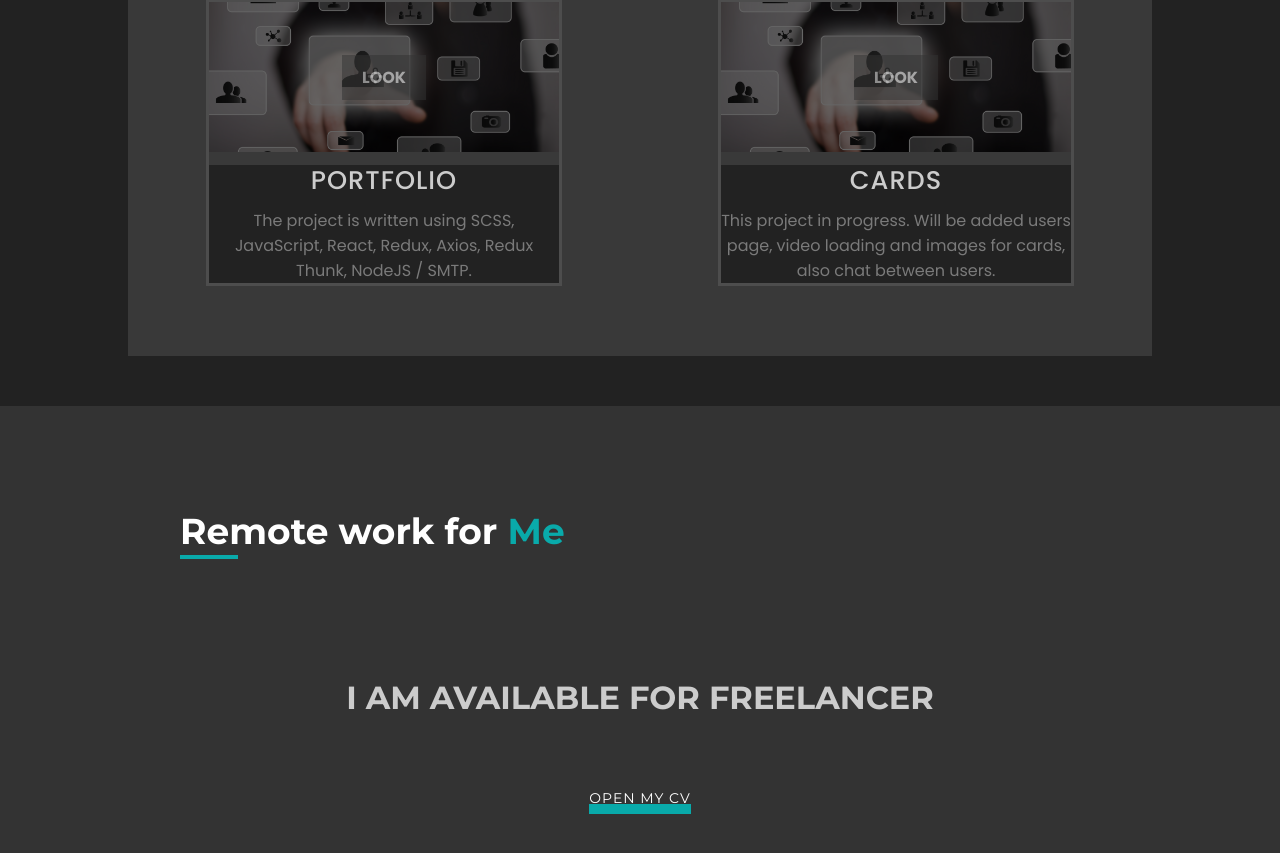
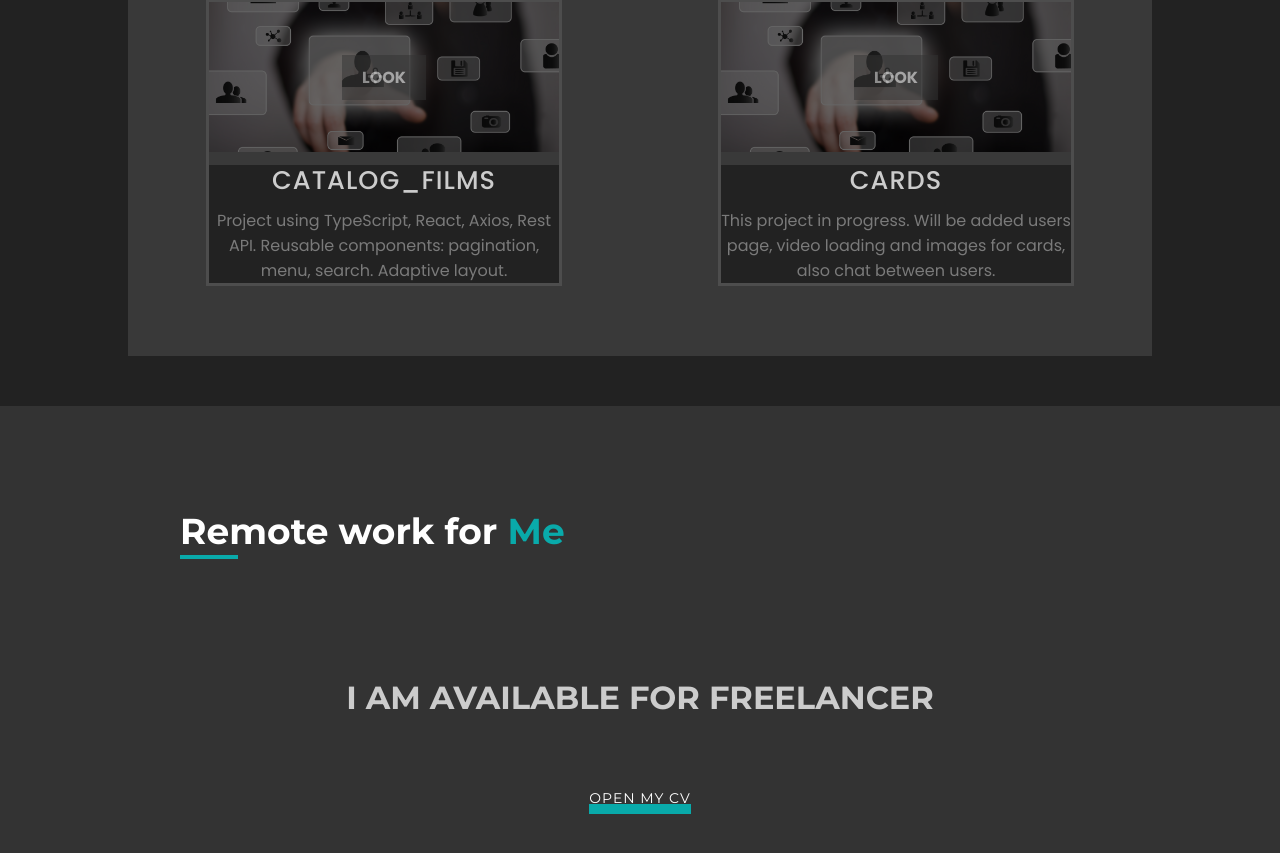
Before and after one commit to Chester7777/portfolio, a React (Create React App) app: page / in a window 1280 px wide. Shown: the part 3513-4366 px from the top of the page. Built offline with nearby package versions, Linux system fonts and the light colour scheme.

Commit message:
new project

```diff
--- a/src/MyWorks/MyWorks.js
+++ b/src/MyWorks/MyWorks.js
@@ -16,7 +16,7 @@ let MyWorks = () => {
     let TODOLIST2 = "This project with an interesting design and colorful interface is written in JS + React + Redux."
     let SOCIAL_NETWORK = "It is the most biggest project which I refresh every month and learning new technologies. It helps me to be in trends."
     let CARDS = "This project in progress. Will be added users page, video loading and images for cards, also chat between users."
-    let PORTFOLIO = "The project is written using SCSS, JavaScript,  React, Redux, Axios, Redux Thunk, NodeJS / SMTP."
+    let CATALOG_FILMS = "Project using TypeScript, React, Axios, Rest API. Reusable components: pagination, menu, search. Adaptive layout."
     let CONVERTER = "With the help of React, Redux and additional libraries, it allows you to convert currencies."
 
 
@@ -33,8 +33,8 @@ let MyWorks = () => {
                           href="https://chester7777.github.io/Converter/"/>
                     <Work style={socialNetwork} title={"TODOLIST 2"} description={TODOLIST2}
                           href="https://chester7777.github.io/NewToDoForDay_JS/"/>
-                    <Work style={socialNetwork} title={"PORTFOLIO"} description={PORTFOLIO}
-                          href="https://github.com/Chester7777/portfolio"/>
+                    <Work style={socialNetwork} title={"CATALOG_FILMS"} description={CATALOG_FILMS}
+                          href="https://chester7777.github.io/Catalog-films-TZ/"/>
                     <Work style={socialNetwork} title={"CARDS"} description={CARDS}
                           href="https://chester7777.github.io/learning_Cards/"/>
                 </div>
--- a/src/MyWorks/Work/Work.js
+++ b/src/MyWorks/Work/Work.js
@@ -6,7 +6,6 @@ let Work = (props) => {
 
     return (
         <div className={s.work}>
-            {/*<meta charset="utf-8"/>*/}
             <a href={props.href}>
             <div className={s.icon} style={props.style}>
                 <a href={props.href} className={s.link}>LOOK</a>
```
